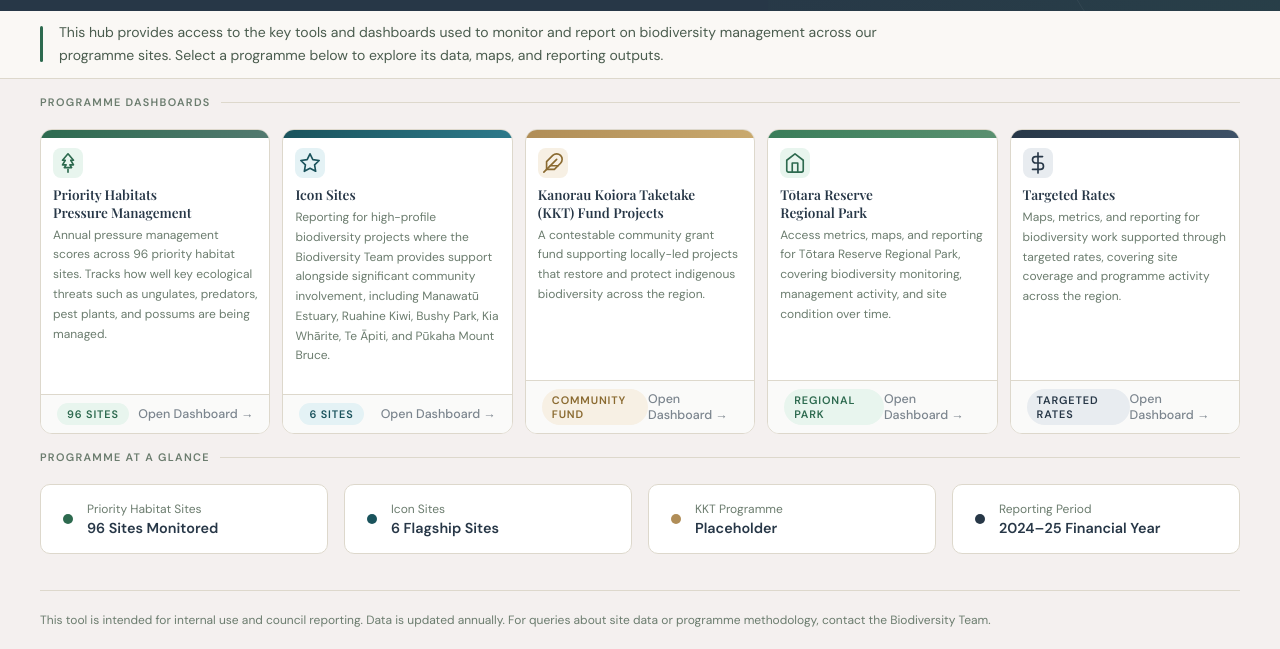
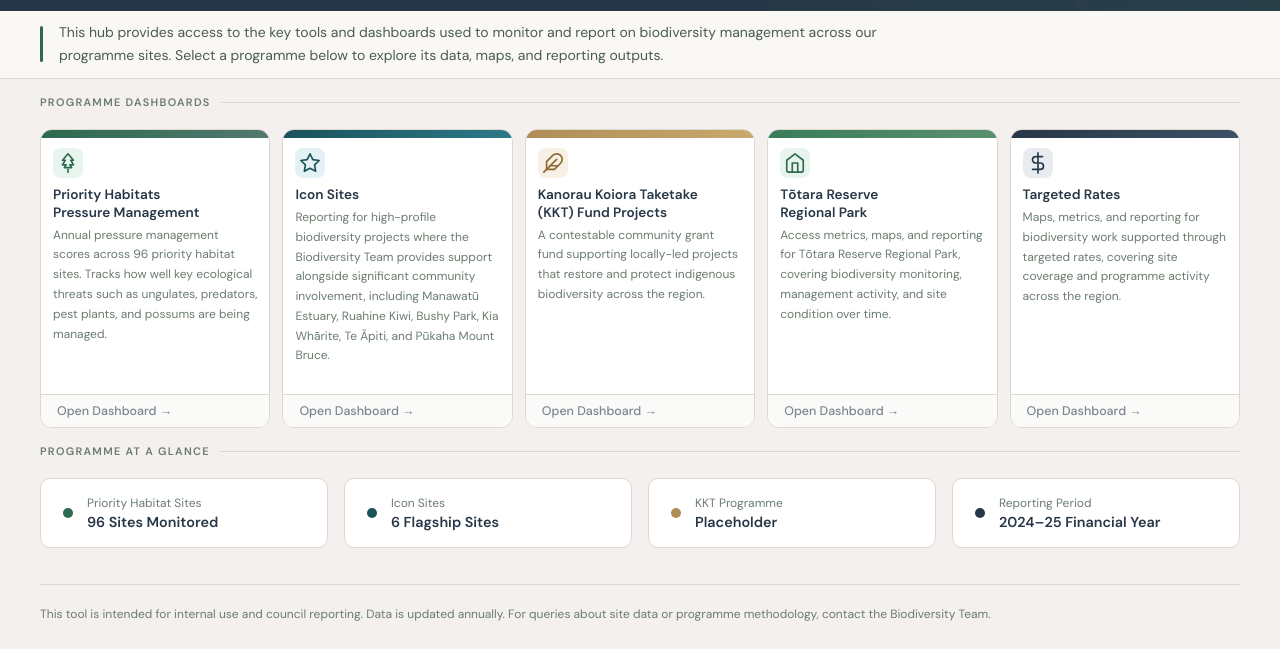
Before and after one commit to Bort92/biod-hub, a plain HTML site: page index.html in a window 1280 px wide. Shown: the part 151-800 px from the top of the page. Drawn offline with nearby package versions, Linux system fonts and the light colour scheme.

Commit message:
Update index.html

```diff
--- a/index.html
+++ b/index.html
@@ -241,7 +241,7 @@ html, body {
   }
 
   .card-title {
-    font-family: 'Playfair Display', serif;
+    font-family:'DM Sans', sans-serif;
     font-size: 0.85rem;
     font-weight: 600;
     color: var(--navy);
@@ -266,13 +266,8 @@ html, body {
     background: #fafaf9;
   }
 
-  .card-tag {
-    font-size: 0.68rem;
-    font-weight: 600;
-    letter-spacing: 0.08em;
-    text-transform: uppercase;
-    padding: 4px 10px;
-    border-radius: 20px;
+.card-tag {
+    display: none;
   }
 
   .card-arrow {
```
